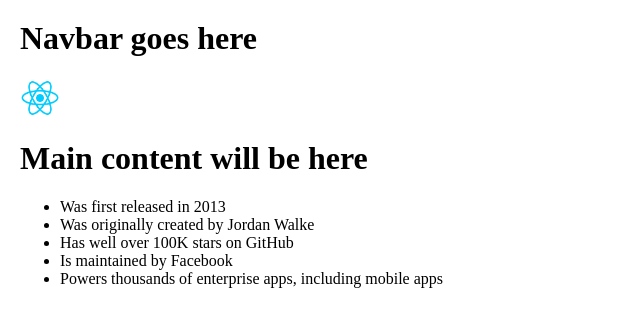
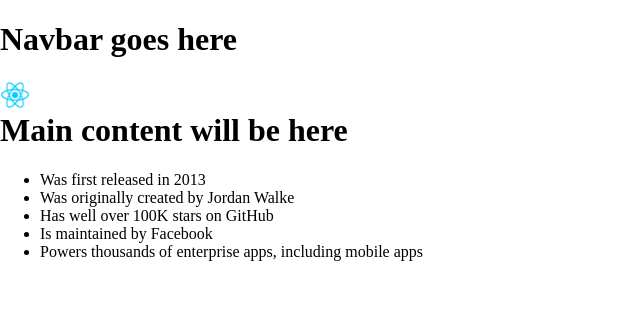
Before and after one commit to klsmith5370/React-FunFacts-Static-Page, a React app: page / in a window 1280 px wide. Shown: the top 326 px of the page, without its empty margins (0-640 px from the left). Built offline with nearby package versions, Linux system fonts and the light colour scheme.

Commit message:
Styling added

```diff
--- a/components/Main.js
+++ b/components/Main.js
@@ -2,7 +2,7 @@ import React from "react"
 
 export default function Main() {
     return (
-        <div>
+        <div className="main-content">
             <h1>Main content will be here</h1>
             <ul>
                 <li>Was first released in 2013</li>
--- a/components/Navbar.js
+++ b/components/Navbar.js
@@ -2,9 +2,9 @@ import React from "react"
 
 export default function Navbar() {
     return (
-        <div>
+        <div className="nav-bar">
             <h1>Navbar goes here</h1>
-            <img src="./react-logo.png" width="40px" />
+            <img src="./react-logo.png" width="30px" />
         </div>
     )
 }
--- a/style.css
+++ b/style.css
@@ -2,3 +2,19 @@ html, body {
     margin: 0;
     padding: 10px;
 }
+
+.nav-bar {
+    position: absolute;
+    width: 550px;
+    height: 91px;
+    left: 0px;
+    top: 0px;
+}
+
+.main-content {
+    position: absolute;
+    width: 681px;
+    height: 459px;
+    left: 0px;
+    top: 91px;
+}
```
Also changed, not shown: index.pack.js.
